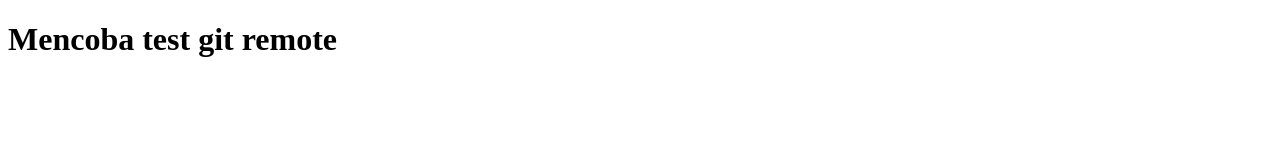
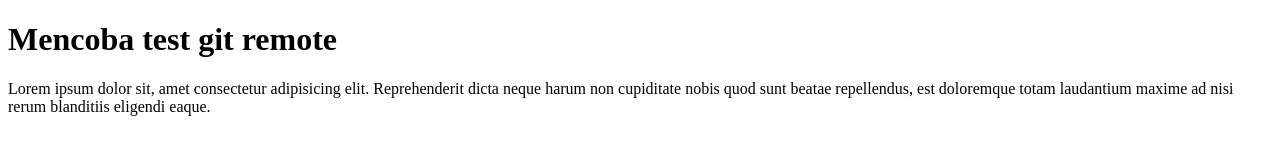
Before and after one commit to rootidn/git-test, a plain HTML site: page index.html in a window 1280 px wide. Drawn offline with Linux system fonts and the light colour scheme.

Commit message:
menambahkan paragraf

```diff
--- a/index.html
+++ b/index.html
@@ -7,5 +7,8 @@
 </head>
 <body>
     <h1>Mencoba test git remote</h1>
+    <p>Lorem ipsum dolor sit, amet consectetur adipisicing elit.
+        Reprehenderit dicta neque harum non cupiditate nobis quod sunt beatae repellendus,
+         est doloremque totam laudantium maxime ad nisi rerum blanditiis eligendi eaque.</p>
 </body>
 </html>
```
